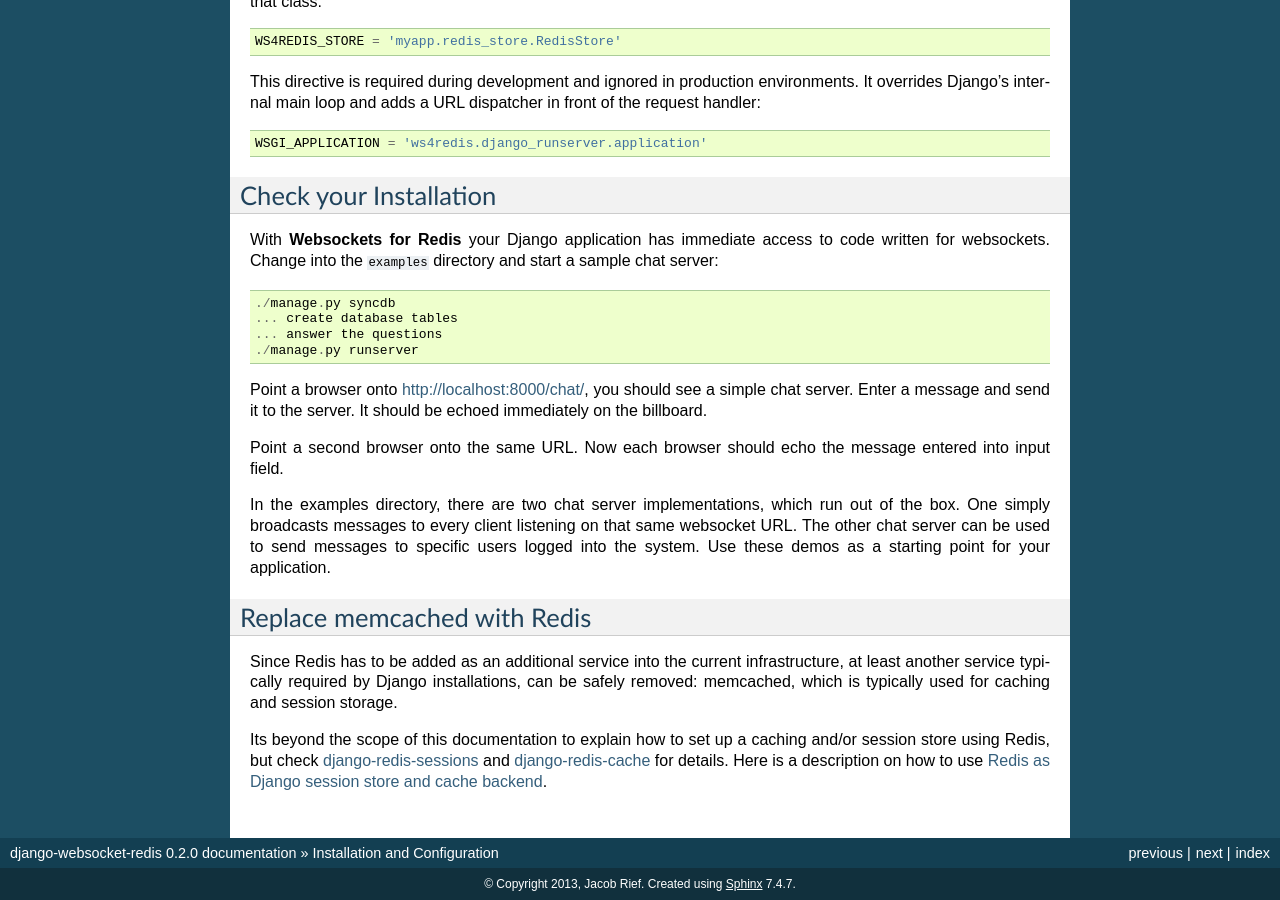
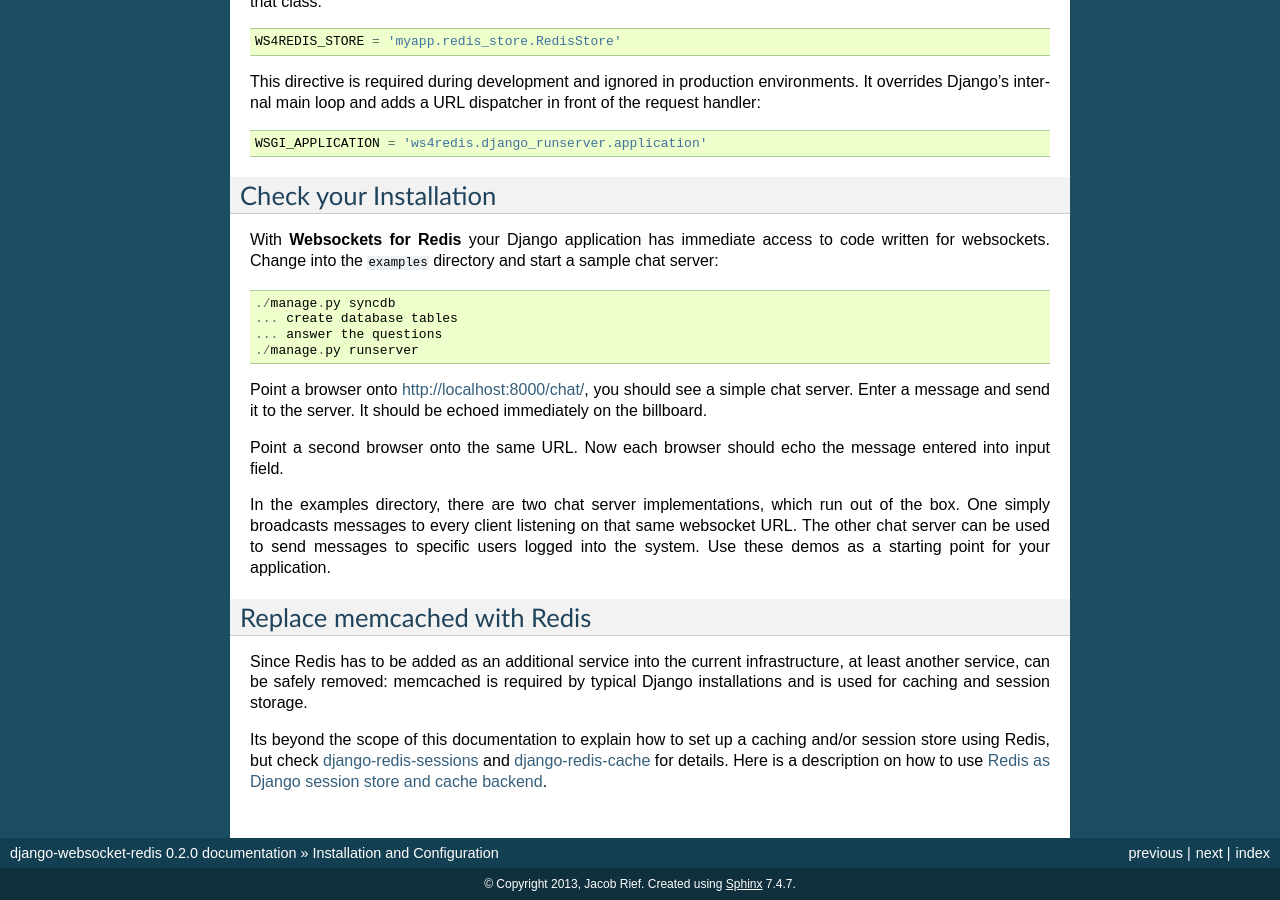
Before and after one commit to jrief/django-websocket-redis, a Sphinx documentation site: the page built from docs/installation.rst, in a window 1280 px wide and 900 px high, scrolled down 1528 px. Built offline with Sphinx 7.4.7, drawn with Linux system fonts in a browser that asks for light colours.

```diff
--- a/docs/installation.rst
+++ b/docs/installation.rst
@@ -110,8 +110,8 @@ demos as a starting point for your application.
 Replace memcached with Redis
 ----------------------------
 Since Redis has to be added as an additional service into the current infrastructure, at least
-another service typically required by Django installations, can be safely removed: memcached,
-which is typically used for caching and session storage.
+another service, can be safely removed: memcached is required by typical Django installations and
+is used for caching and session storage.
 
 Its beyond the scope of this documentation to explain how to set up a caching and/or session store
 using Redis, but check django-redis-sessions_ and django-redis-cache_ for details. Here is a
--- a/docs/usage.rst
+++ b/docs/usage.rst
@@ -7,7 +7,8 @@ Using Websockets for Redis
 and vice versa. Each websocket is identified by the part of the URL which follows the prefix
 ``/ws/``. Use different uniform locators to distinguish between unrelated communication channels.
 
-.. note:: The prefix ``/ws/`` is specified using the configuration setting ``WEBSOCKET_URL``.
+.. note:: The prefix ``/ws/`` is specified using the configuration setting ``WEBSOCKET_URL`` and
+          can be changed to whatever is appropriate.
 
 The idea is to let a client subscribe for different channels, so that he only gets notified, when
 a certain event happens on a channel he is interested in. Currently there are three such events,
--- a/ws4redis/__init__.py
+++ b/ws4redis/__init__.py
@@ -1,2 +1,2 @@
 # -*- coding: utf-8 -*-
-__version__ = '0.1.2'
+__version__ = '0.2.0'
```
Also changed, not shown: docs/running.rst (+4 -9 lines), 2 other files.
